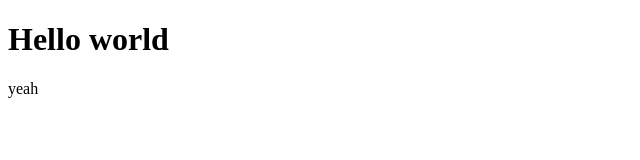
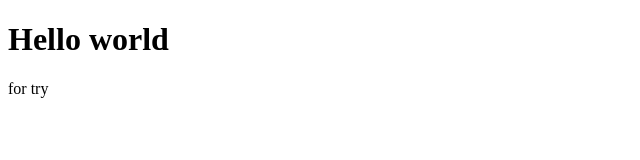
Before and after one commit to cycy2233/fuzzy-umbrella, a plain HTML site: page index.html in a window 1280 px wide. Shown: the full height of the page, 0-640 px from the left. Drawn offline with Linux system fonts and the light colour scheme.

Commit message:
Update index.html

```diff
--- a/index.html
+++ b/index.html
@@ -6,6 +6,6 @@
 <body>
 
 <h1>Hello world</h1>
-yeah
+for try
 </body>
 </html>
```
